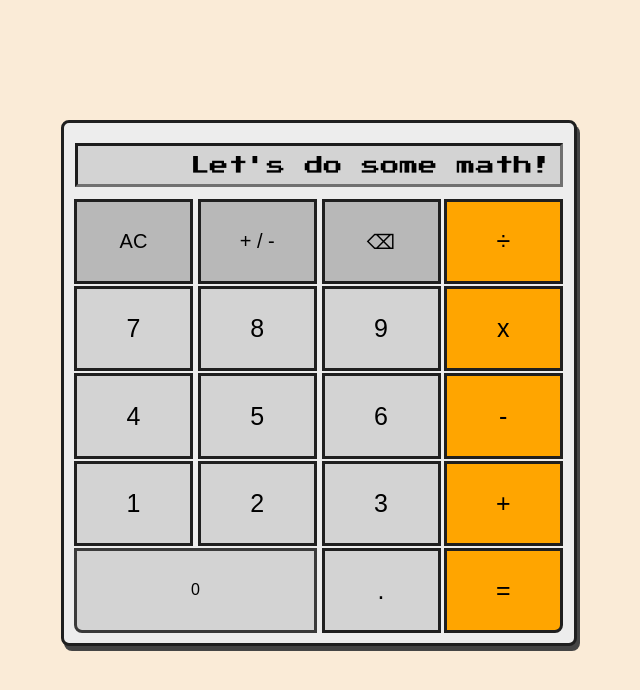
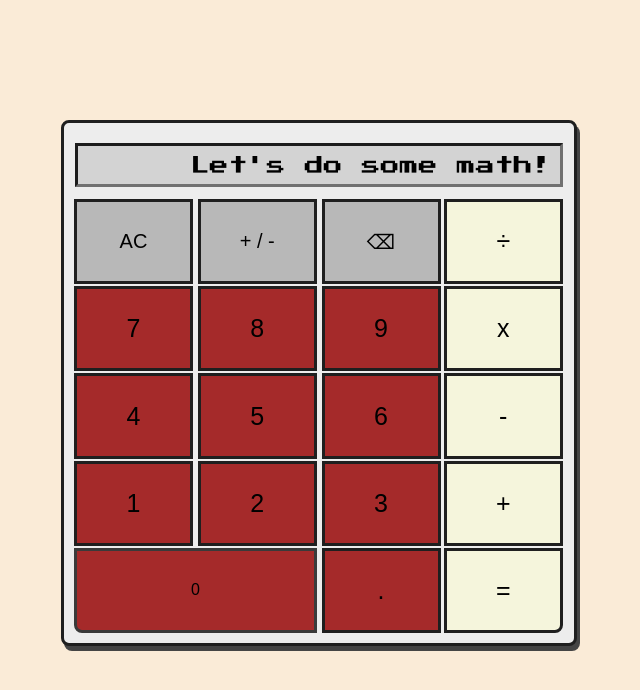
Before and after one commit to awesomereyu/calculator, a plain HTML site: page index.html in a window 1280 px wide. Shown: the whole page, without its empty margins (321-961 px from the left). Drawn offline with Linux system fonts and the light colour scheme.

Commit message:
Update style.css

```diff
--- a/style.css
+++ b/style.css
@@ -82,7 +82,7 @@ body, html {
 
 button {
     width: 119px;
-    background-color: lightgrey;
+    background-color: brown;
     border: none;
     color: black;
     padding: 15px 36px;
@@ -97,7 +97,7 @@ button {
 
 button.operator {
     width: 119px;
-    background-color: orange;
+    background-color: beige;
     border: none;
     color: black;
     padding: 15px 36px;
@@ -112,7 +112,7 @@ button.operator {
 
 button.equalSign {
     width: 119px;
-    background-color: orange;
+    background-color: beige;
     border: none;
     color: black;
     padding: 15px 36px;
@@ -142,7 +142,7 @@ button.other {
 }
 
 button:active {
-    background-color: rgb(198, 198, 198);
+    background-color: rgb(169, 149, 123);
     color: whitesmoke;
     padding: 15px 36px;
     text-align: center;
@@ -155,7 +155,7 @@ button:active {
 }
 
 button.operator:active {
-    background-color: rgb(182, 122, 10);
+    background-color: rgb(169, 149, 123);
     color: whitesmoke;
     padding: 15px 36px;
     text-align: center;
@@ -168,7 +168,7 @@ button.operator:active {
 }
 
 button.equalSign:active {
-    background-color: rgb(182, 122, 10);
+    background-color: rgb(169, 149, 123);
     color: whitesmoke;
     padding: 15px 36px;
     text-align: center;
@@ -184,7 +184,7 @@ button.equalSign:active {
 
 .item17 {
     width: 243px;
-    background-color: lightgrey;
+    background-color: brown;
     color: black;
     padding: 15px 36px;
     text-align: center;
@@ -198,7 +198,7 @@ button.equalSign:active {
 }
 
 button:active {
-    background-color: grey;
+    background-color: brown;
     color: whitesmoke;
     padding: 15px 36px;
     text-align: center;
```
